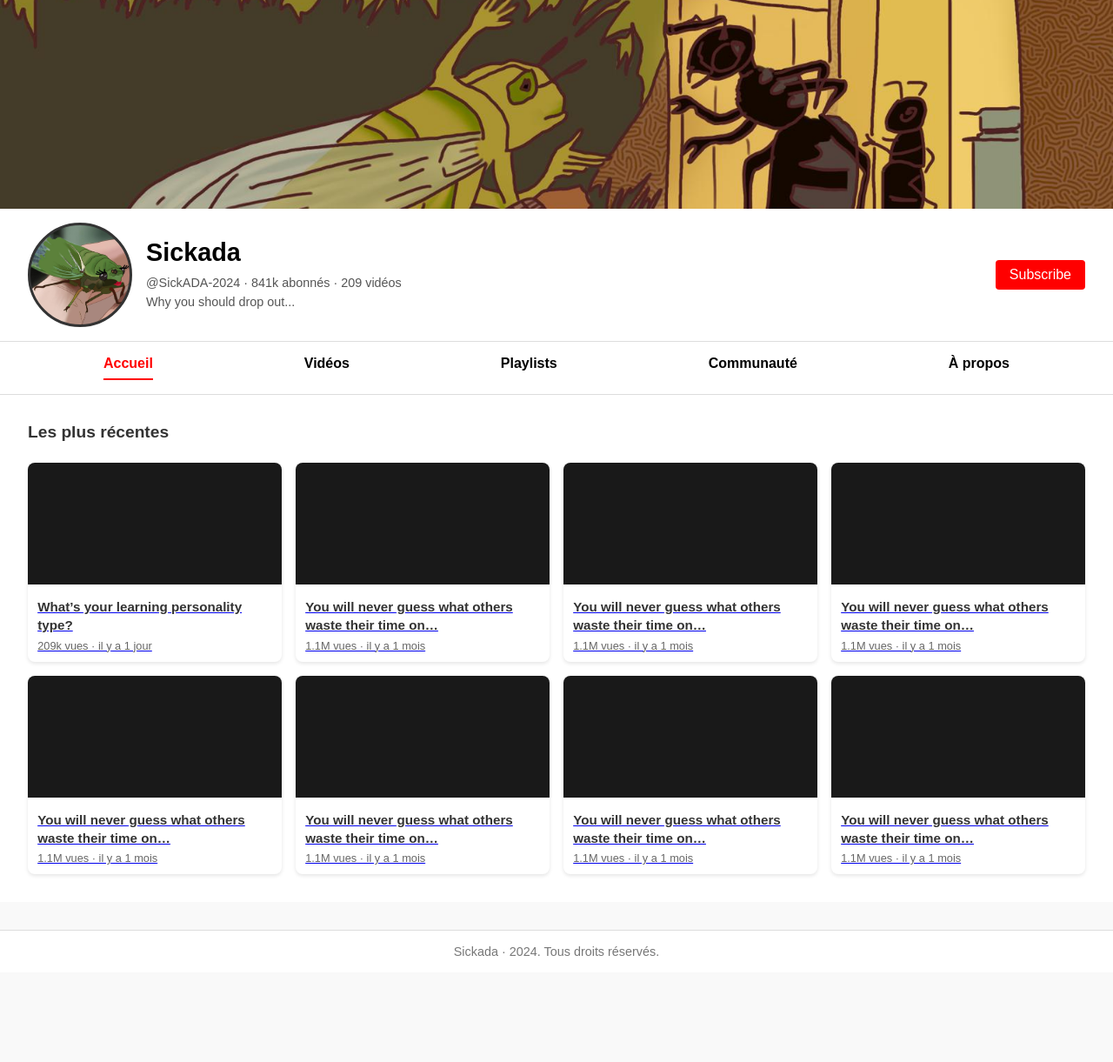
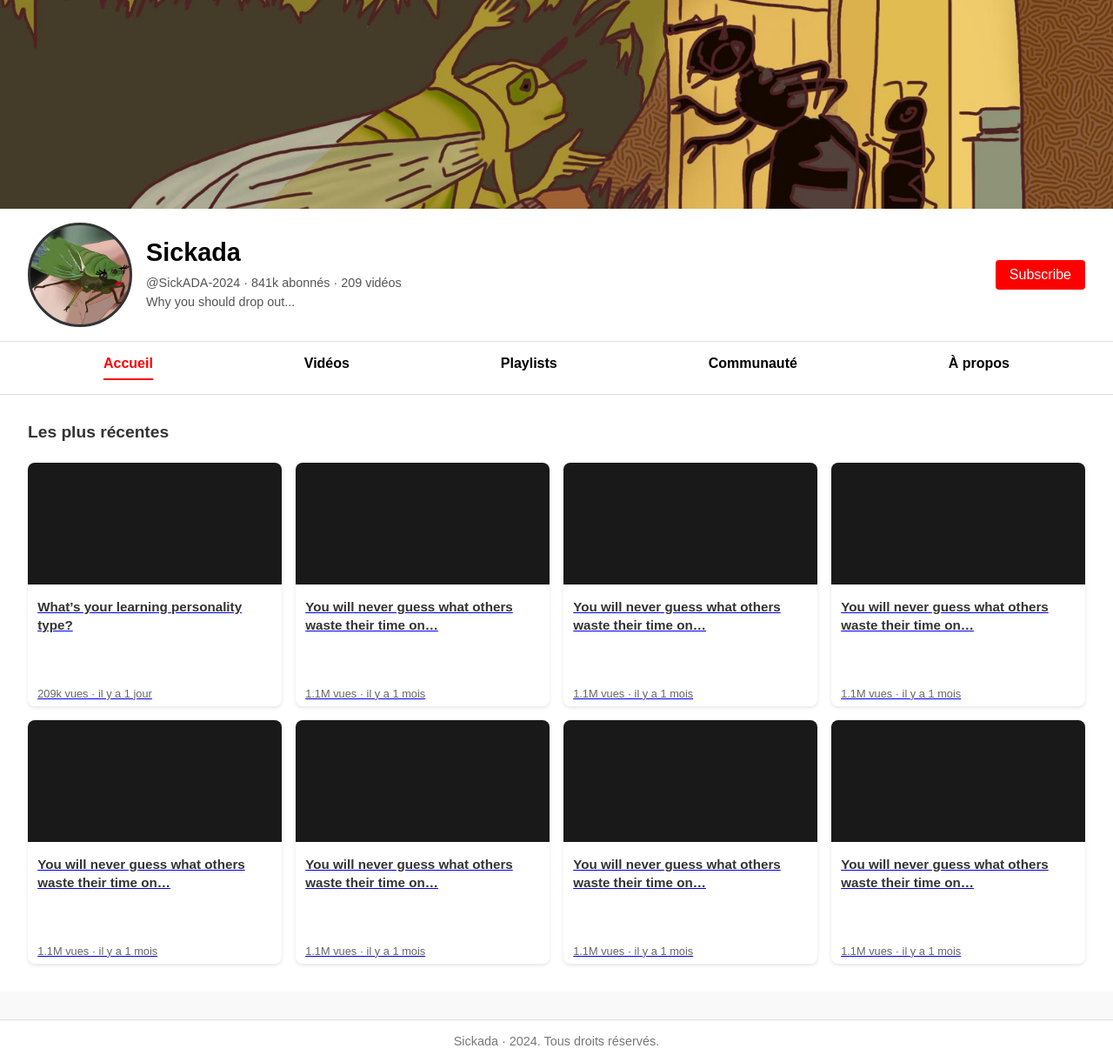
Before and after one commit to FredPili/ADAWebsite, a Jekyll site: the page index.html, which Jekyll copies as it is, in a window 1280 px wide. Shown: the whole page at 87% size. Built offline with Jekyll 4.4.1, drawn with Linux system fonts in a browser that asks for light colours; before the commit the page ends 1118 px from its top, so only the background shows below that.

Commit message:
updated front page

```diff
--- a/index.html
+++ b/index.html
@@ -98,13 +98,16 @@
             color: #333;
         }
 
+
         .video-grid {
             display: grid;
-            grid-template-columns: repeat(4, 1fr); /* Fixed 4 columns */
+            grid-template-columns: repeat(4, 1fr); /* Fixed to always have 4 columns */
             gap: 1rem;
         }
 
         .video-card {
+            width: 100%;
+            height: 280px; /* Set a fixed height for the video cards */
             background-color: white;
             border-radius: 8px;
             overflow: hidden;
@@ -119,12 +122,16 @@
 
         .video-card img {
             width: 100%;
-            height: 140px; /* Adjusted for thumbnail proportion */
-            object-fit: cover;
+            height: 140px; /* Fixed height for the thumbnails */
+            object-fit: cover; /* Ensures the thumbnail image fits proportionally */
         }
 
         .video-info {
             padding: 0.7rem;
+            height: 140px; /* Fixed height for the text section */
+            display: flex;
+            flex-direction: column;
+            justify-content: space-between;
         }
 
         .video-info h3 {
```
